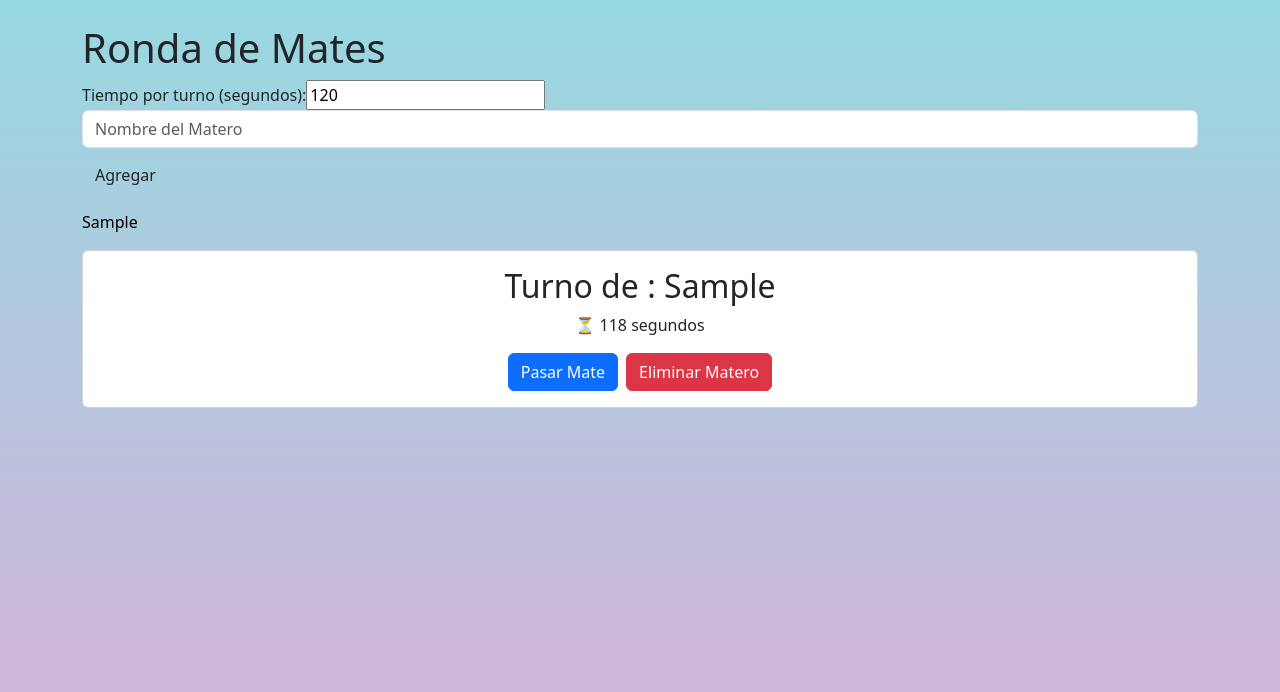
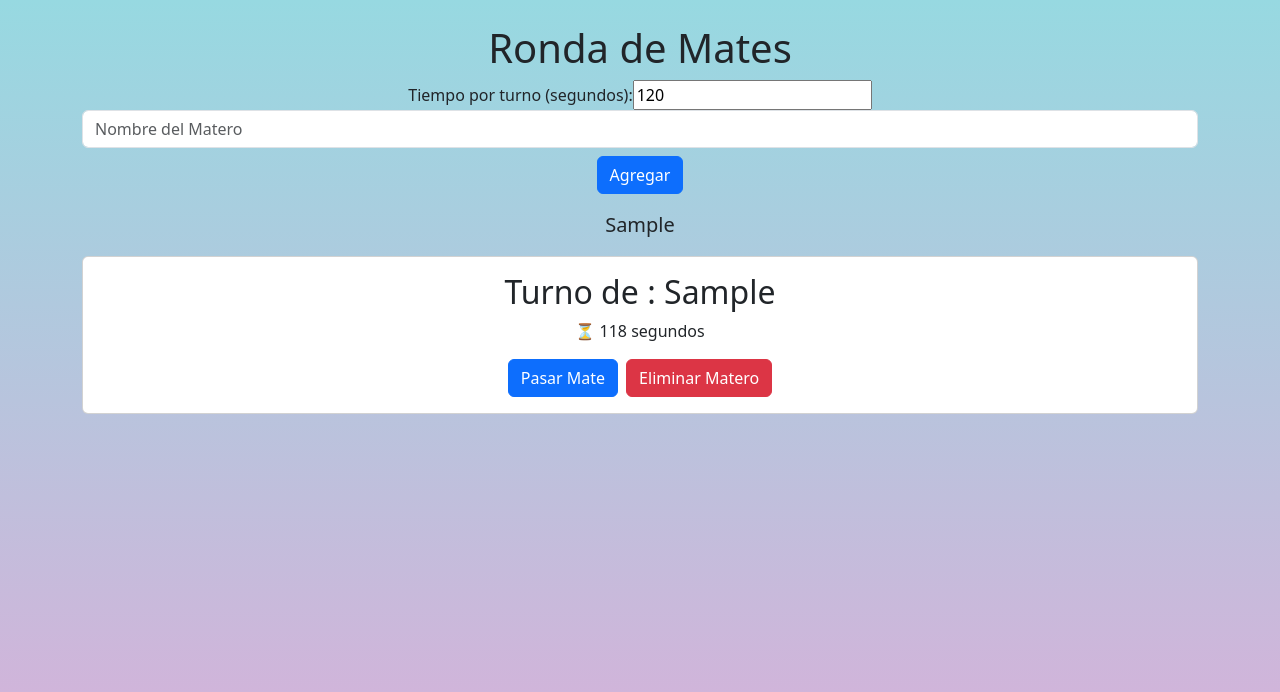
Before and after one commit to BritoAugusto/turnosMate, a React (Vite) app: page / in a window 1280 px wide. Both pictures are taken after typing "Sample" into the empty fields and a click on the button "Agregar". Shown: the top 692 px of the page. Built offline with nearby package versions, Linux system fonts and the light colour scheme.

Commit message:
se ajusto el diseño del componente principal

```diff
--- a/src/App.css
+++ b/src/App.css
@@ -10,3 +10,8 @@ background-image: linear-gradient(0deg, #D9AFD9 0%, #97D9E1 100%);
 main{
   flex-grow: 1;
 }
+
+.turno-actual{
+  font-weight: bold;
+  color: red;
+}
--- a/src/App.jsx
+++ b/src/App.jsx
@@ -1,5 +1,5 @@
+import "bootstrap/dist/css/bootstrap.min.css";
 import './App.css'
-import "bootstrap/dist/css/bootstrap.min.css";
 import MateTurnero from './componentes/MateTurnero.jsx';
 
 
--- a/src/componentes/MateTurnero.jsx
+++ b/src/componentes/MateTurnero.jsx
@@ -1,6 +1,7 @@
 import { useEffect, useState, useCallback } from "react";
 import Participantes from "./Participantes";
 import TurnDisplay from "./TurnDisplay";
+import '../App.css'
 
 const getParsedData = (key, defaultValue) => {
   const storedData = localStorage.getItem(key);
@@ -64,7 +65,7 @@ setParticipantes((prev) =>{
   };
 
   return (
-    <div>
+    <div className="text-center">
       <h1>Ronda de Mates</h1>
       <label>
         Tiempo por turno (segundos):
--- a/src/componentes/Participantes.jsx
+++ b/src/componentes/Participantes.jsx
@@ -32,7 +32,7 @@ const onSubmit = (data) =>{
             },
           })}
         />
-        <Button variant="sucess" type="submit" className="mt-2">
+        <Button type="submit" className="mt-2">
           Agregar
         </Button>
       </Form.Group>
@@ -42,13 +42,16 @@ const onSubmit = (data) =>{
       <ul className="list-unstyled mt-3">
         {participantes.map((nombre, index) => (
           <li
+            className={`fs-5${
+              index === participantes.turnoActual ? `turno-actual` : ``
+            }`}
             key={index}
-            style={{
-              fontSize: index === participantes.turnoActual ? "1.5em" : "1em", // Aumenta el tamaño del nombre del turno actual
-              fontWeight:
-                index === participantes.turnoActual ? "bold" : "normal", // Resalta el nombre
-              color: index === participantes.turnoActual ? "red" : "black", // Cambia el color del turno actual
-            }}
+            // style={{
+            //   fontSize: participantes.turnoActual ? "1.5em" : "1em", // Aumenta el tamaño del nombre del turno actual
+            //   fontWeight:
+            //     index === participantes.turnoActual ? "bold" : "normal", // Resalta el nombre
+            //   color: index === participantes.turnoActual ? "red" : "black", // Cambia el color del turno actual
+            // }}
           >
             {nombre}
           </li>
```
